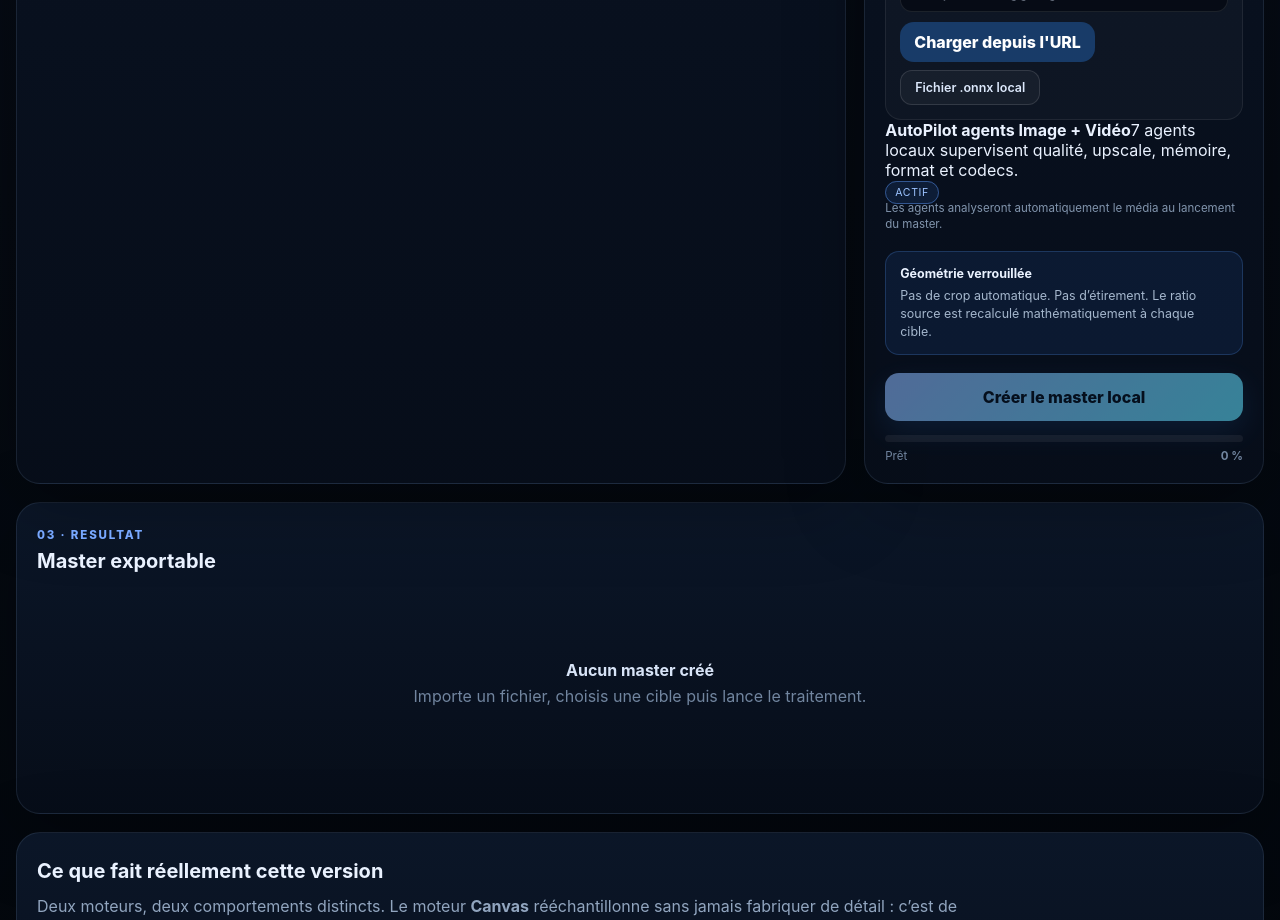
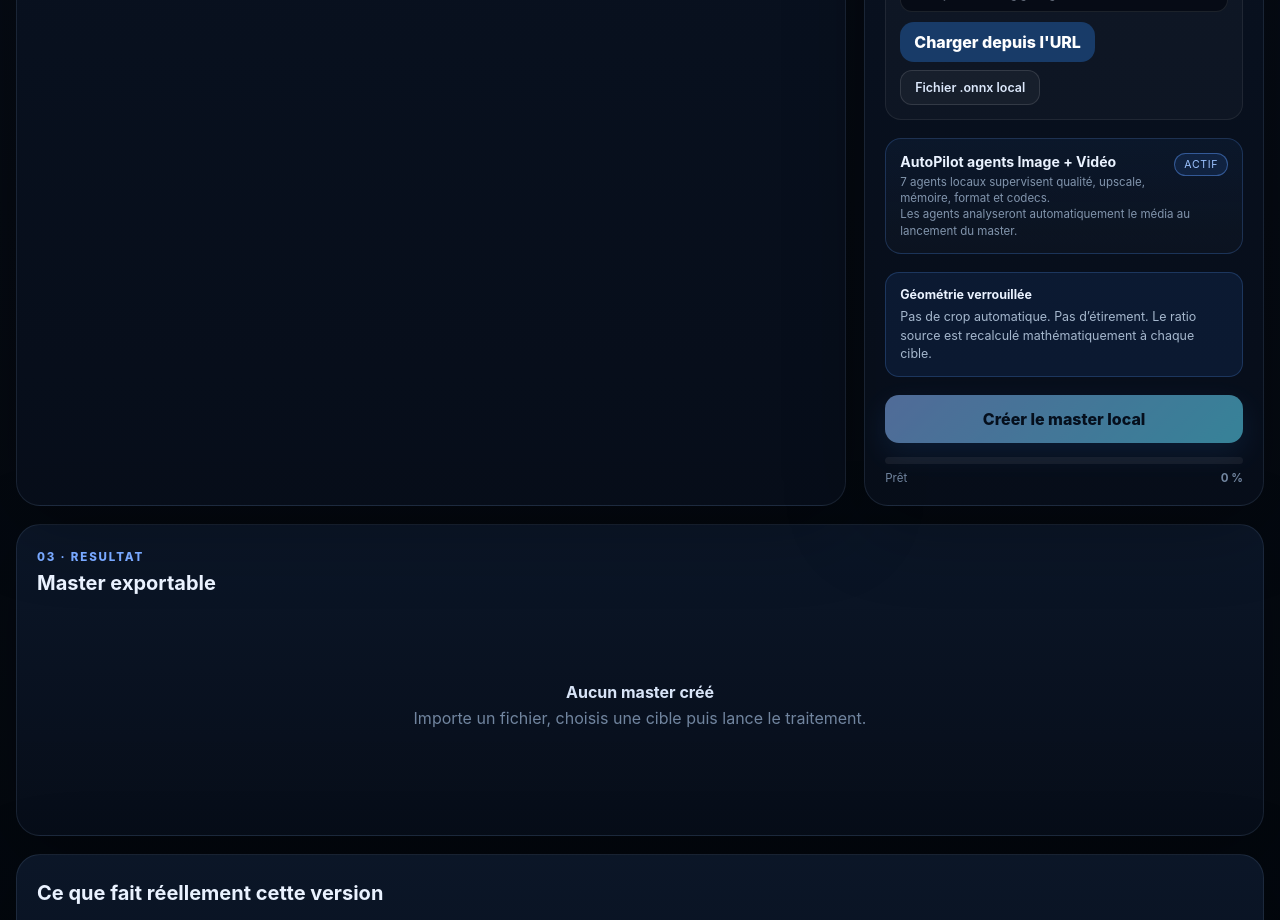
Before and after one commit to Nikoju1977/Niko-Ultravision, a React (Vite) app: page / in a window 1280 px wide. Shown: the part 1100-2020 px from the top of the page. Built offline with nearby package versions, Linux system fonts and the light colour scheme.

Commit message:
Style AutoPilot agent decisions

```diff
--- a/src/styles.css
+++ b/src/styles.css
@@ -291,3 +291,78 @@ footer { text-align: center; color: #52657e; font-size: .75rem; padding: 24px 0
 .codec-list li { font-size: .74rem; color: #9cc3ff; font-family: ui-monospace, "JetBrains Mono", SFMono-Regular, Menlo, monospace; }
 .result-notes li { font-size: .74rem; color: #8295ad; line-height: 1.45; }
 .result-notes { margin: 10px 0 14px; }
+
+
+/* --- AutoPilot agents --- */
+.agent-box {
+  margin-top: 18px;
+  padding: 14px;
+  border-radius: 16px;
+  border: 1px solid rgba(94, 156, 255, .22);
+  background: linear-gradient(180deg, rgba(32, 77, 136, .13), rgba(255,255,255,.02));
+}
+
+.agent-head {
+  display: flex;
+  align-items: flex-start;
+  justify-content: space-between;
+  gap: 12px;
+}
+
+.agent-head > div {
+  display: grid;
+  gap: 4px;
+}
+
+.agent-head strong {
+  font-size: .88rem;
+}
+
+.agent-head span:not(.badge) {
+  color: #8295ad;
+  font-size: .72rem;
+  line-height: 1.4;
+}
+
+.agent-list {
+  display: grid;
+  gap: 7px;
+  margin-top: 12px;
+}
+
+.agent-row {
+  display: grid;
+  gap: 3px;
+  padding: 9px 10px;
+  border-radius: 12px;
+  border: 1px solid rgba(255,255,255,.06);
+  background: rgba(255,255,255,.025);
+}
+
+.agent-row strong {
+  font-size: .75rem;
+}
+
+.agent-row span {
+  color: #8fa3be;
+  font-size: .69rem;
+  line-height: 1.4;
+}
+
+.agent-row.ok {
+  border-left: 3px solid rgba(88,231,165,.65);
+}
+
+.agent-row.adjusted {
+  border-left: 3px solid rgba(94,156,255,.8);
+}
+
+.agent-row.warning {
+  border-left: 3px solid rgba(255,174,56,.8);
+}
+
+@media (max-width: 640px) {
+  .agent-head {
+    align-items: center;
+  }
+}
```
